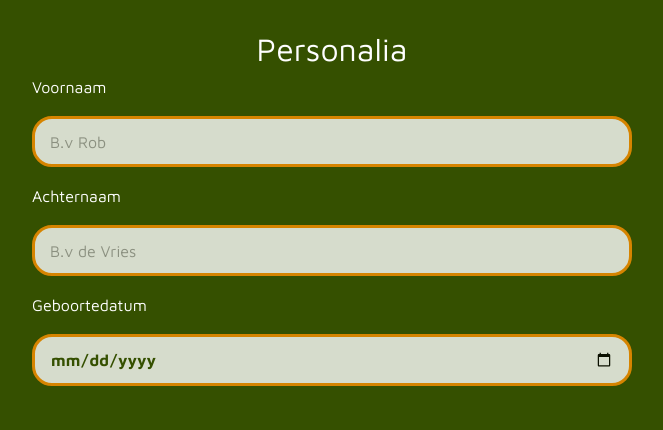
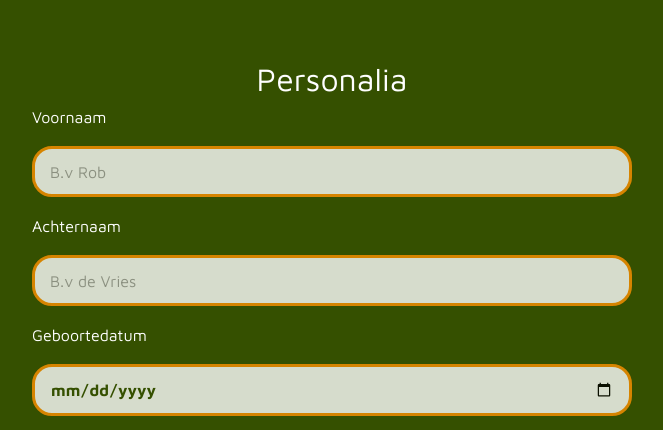
Before and after one commit to RodneydeBoer/front-end2-her, a plain HTML site: page Pages/registration.html in a window 1280 px wide. Shown: the part 72-502 px from the top of the page, without its empty margins (308-971 px from the left). Drawn offline with Linux system fonts and the light colour scheme; a web font is replaced by a local one.

Commit message:
edit fieldset styling

```diff
--- a/Styling/style.css
+++ b/Styling/style.css
@@ -173,6 +173,9 @@ input[type=date] {
 fieldset {
     border: 0;
     color: white;
+    margin: 30px 0px;
+    border-bottom: 3px solid white;
+    padding: 0px 0px 25px 0px
 }
 
 legend {
```
